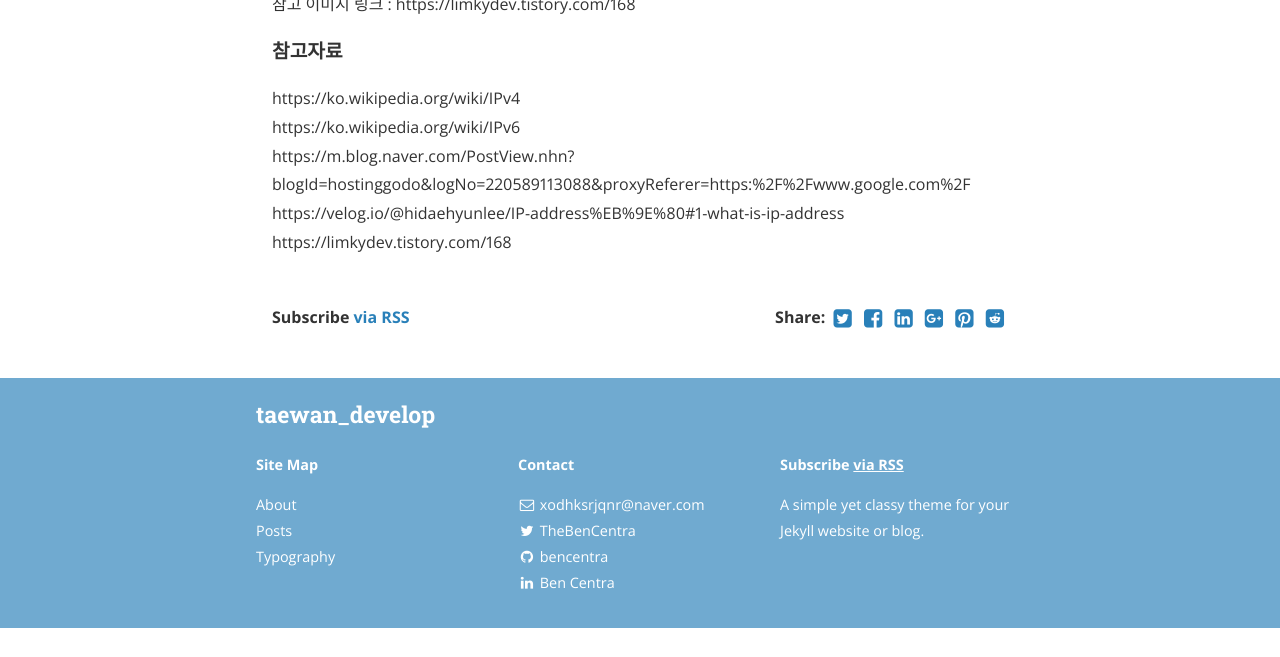
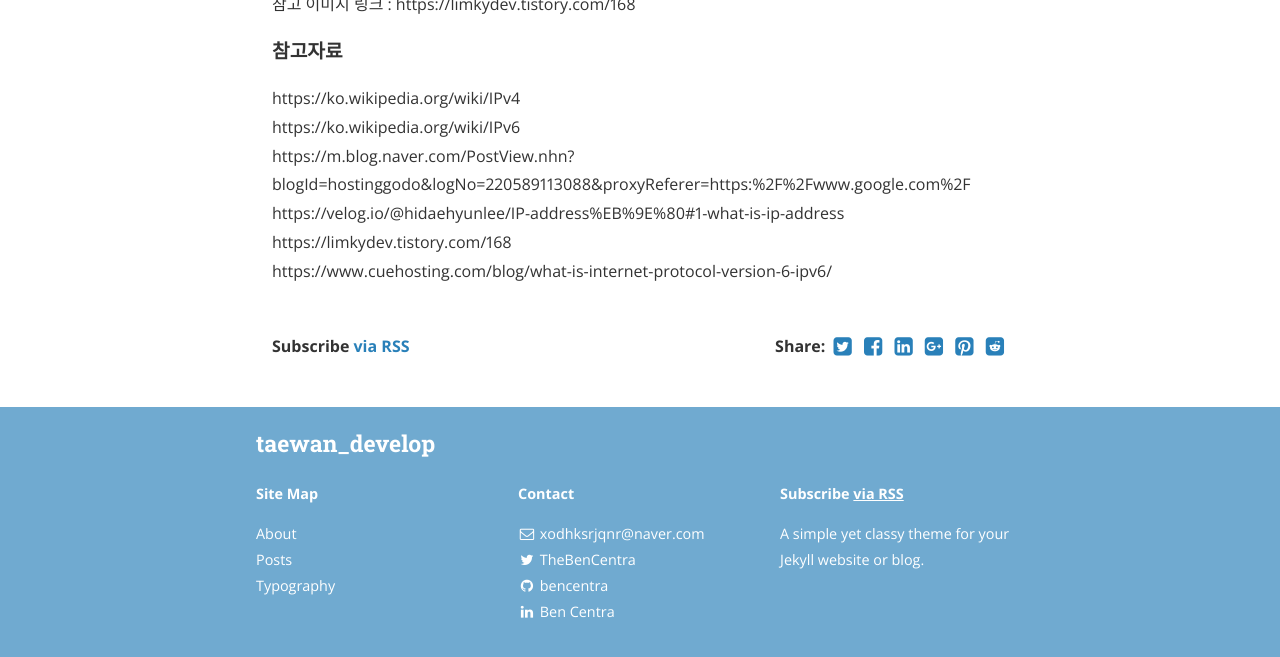
Before and after one commit to xodhksrjqnr/xodhksrjqnr.github.io, a Jekyll site: the page built from _posts/2021-01-08-IP address.md, in a window 1280 px wide and 900 px high, scrolled down 3981 px, cut to the strip 243-900 px from the top of the window. Built offline with Jekyll 4.4.1, drawn with Linux system fonts in a browser that asks for light colours; nearby versions of some CDN libraries; before the commit the page ends 4852 px from its top, so only the background shows below that.

Commit message:
Update 2021-01-08-IP address.md

```diff
--- a/_posts/2021-01-08-IP address.md
+++ b/_posts/2021-01-08-IP address.md
@@ -27,7 +27,7 @@
 IPv6는 IPv4가 거의 소진되었다는 한계점의 대안으로 제안되었다. 128비트 길이의 식별자로 16비트 단위 8부분, 16진수로 표현된다. 주소 자리는 ':'로 구분한다.<br/>
 
 <p align="center">
-  <img src="https://user-images.githubusercontent.com/48250370/103967499-7c316e00-51a5-11eb-939a-8e5361cd410b.png" width="500">
+  <img src="https://user-images.githubusercontent.com/48250370/104038595-a8d29d80-5218-11eb-9413-89d5b7a89ec1.png" width="500">
 </p>
 
 - IP 주소의 확장
@@ -79,3 +79,4 @@
 https://m.blog.naver.com/PostView.nhn?blogId=hostinggodo&logNo=220589113088&proxyReferer=https:%2F%2Fwww.google.com%2F<br/>
 https://velog.io/@hidaehyunlee/IP-address%EB%9E%80#1-what-is-ip-address<br/>
 https://limkydev.tistory.com/168<br/>
+https://www.cuehosting.com/blog/what-is-internet-protocol-version-6-ipv6/<br/>
```
